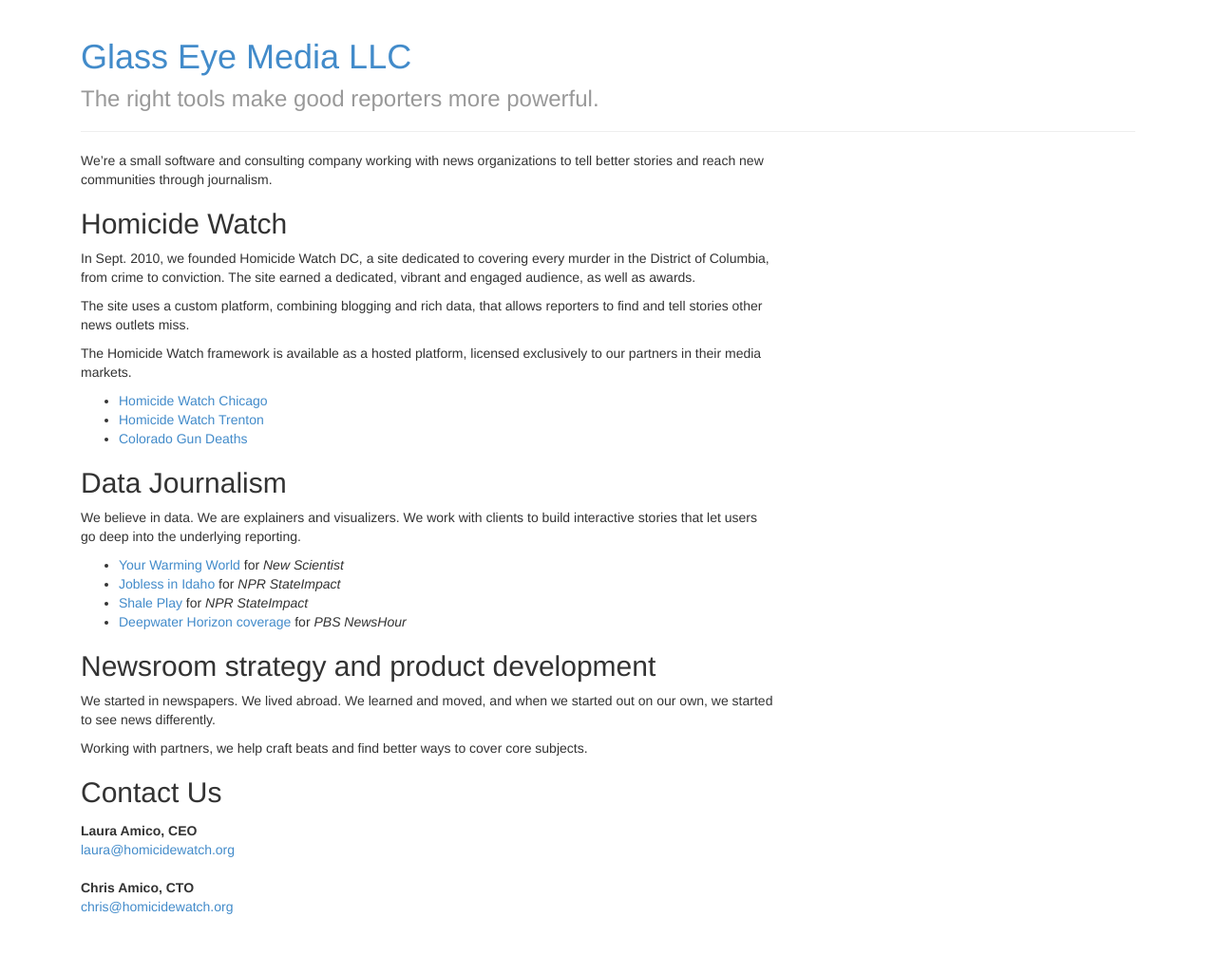
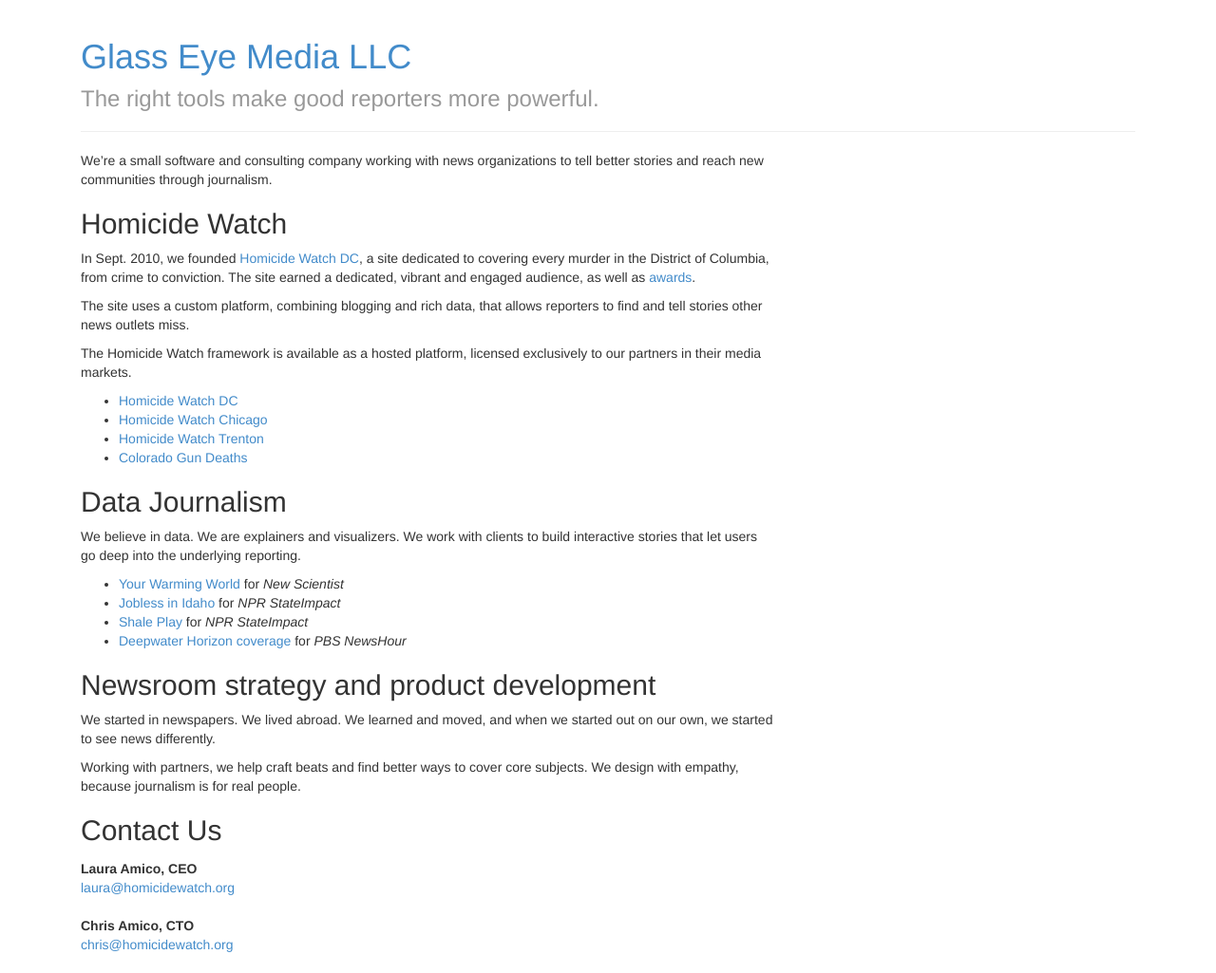
Before and after one commit to glasseyemedia/glasseyemedia.github.io, a Jekyll site: the page built from about.md, in a window 1280 px wide. Shown: the whole page at 95% size. Built offline with Jekyll 4.4.1, drawn with Linux system fonts in a browser that asks for light colours; before the commit the page ends 985 px from its top, so only the background shows below that.

Commit message:
About links

```diff
--- a/about.md
+++ b/about.md
@@ -9,12 +9,13 @@
 Homicide Watch
 --------------
 
-In Sept. 2010, we founded Homicide Watch DC, a site dedicated to covering every murder in the District of Columbia, from crime to conviction. The site earned a dedicated, vibrant and engaged audience, as well as awards.
+In Sept. 2010, we founded [Homicide Watch DC](http://homicidewatch.org), a site dedicated to covering every murder in the District of Columbia, from crime to conviction. The site earned a dedicated, vibrant and engaged audience, as well as [awards](http://newsroom.journalists.org/2012/09/22/an-evening-for-celebrating-innovation/).
 
 The site uses a custom platform, combining blogging and rich data, that allows reporters to find and tell stories other news outlets miss.
 
 The Homicide Watch framework is available as a hosted platform, licensed exclusively to our partners in their media markets.
 
+ - [Homicide Watch DC](http://homicidewatch.org)
  - [Homicide Watch Chicago](http://homicides.suntimes.com)
  - [Homicide Watch Trenton](http://trenton.homicidewatch.org)
  - [Colorado Gun Deaths](http://coloradogundeaths.com)
@@ -35,7 +36,7 @@
 
 We started in newspapers. We lived abroad. We learned and moved, and when we started out on our own, we started to see news differently.
 
-Working with partners, we help craft beats and find better ways to cover core subjects.
+Working with partners, we help craft beats and find better ways to cover core subjects. We design with empathy, because journalism is for real people.
 
 
 Contact Us
```
